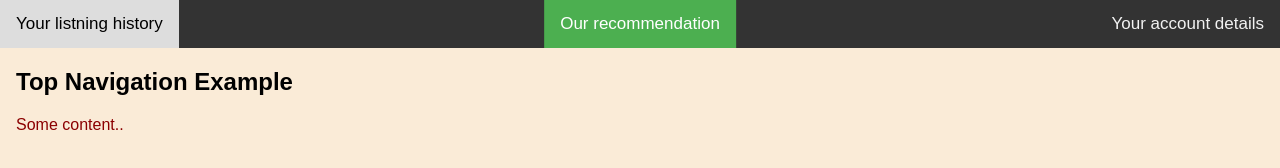
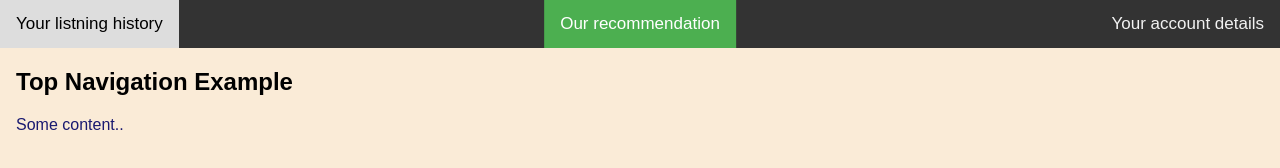
Before and after one commit to Shankhanil/MusicRecommender, a plain HTML site: page templates/Navigation.html in a window 1280 px wide. Drawn offline with Linux system fonts and the light colour scheme.

Commit message:
updated navigation page

```diff
--- a/templates/Navigation.html
+++ b/templates/Navigation.html
@@ -66,7 +66,7 @@ body {
 
 body {background-color: AntiqueWhite;}
 h1   {color: black;}
-p    {color: DarkRed;}
+p    {color: MidnightBlue;}
 </style>
 </head>
 <body>
```
